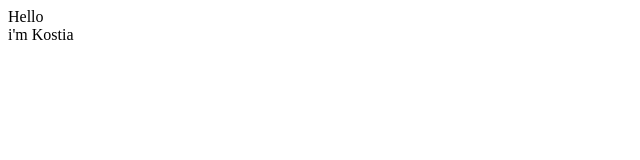
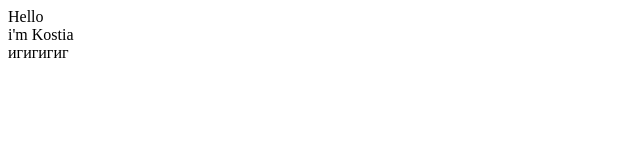
Before and after one commit to kostiantynlapa/test, a plain HTML site: page index.html in a window 1280 px wide. Shown: the full height of the page, 0-640 px from the left. Drawn offline with Linux system fonts and the light colour scheme.

Commit message:
new file added

```diff
--- a/index.html
+++ b/index.html
@@ -8,5 +8,8 @@
 <body>
 	<div>Hello</div>
 	<div>i'm Kostia</div>
+
+
+	<div>игигигиг</div>
 </body>
 </html>
```
